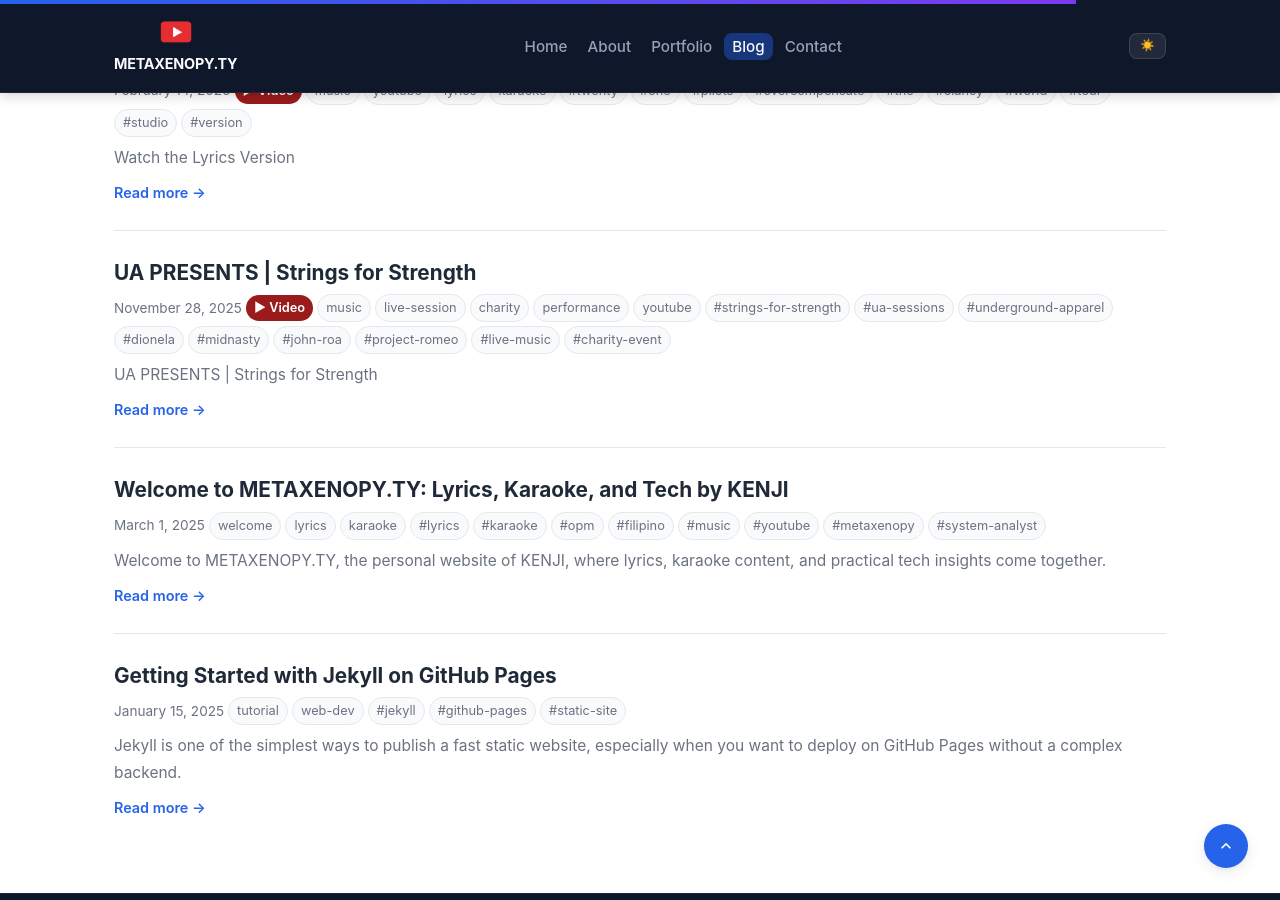
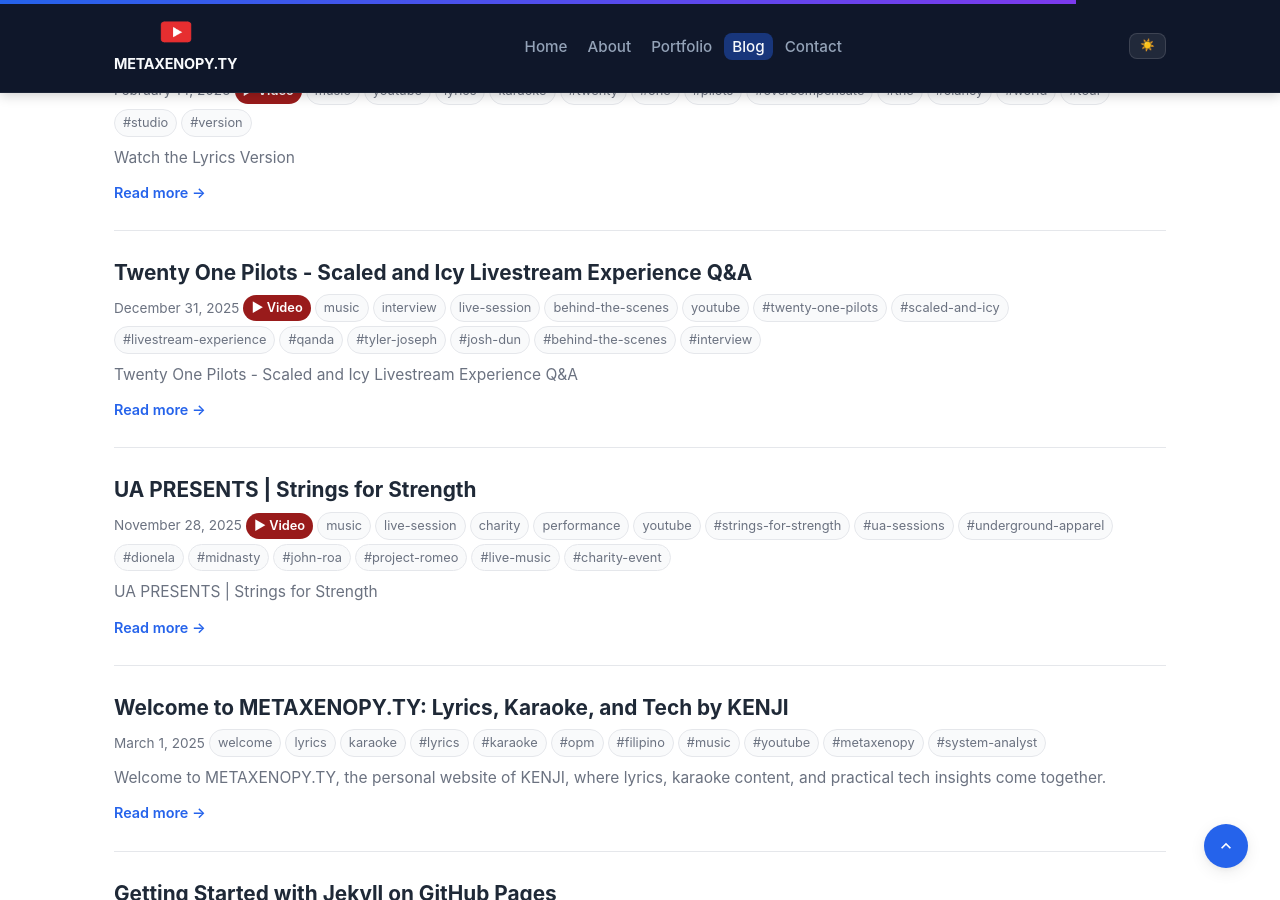
Before and after one commit to darzmackz/darzmackz.github.io, a Jekyll site: the page built from blog/index.html, in a window 1280 px wide and 900 px high, scrolled down 2064 px. Built offline with Jekyll 4.4.1, drawn with Linux system fonts in a browser that asks for light colours; some of the changed lines change nothing that is shown.

Commit message:
Update: Twenty One Pilots - Scaled and Icy Livestream Experience Q&A

````diff
--- a/_posts/2025-12-31-twenty-one-pilots-scaled-and-icy-livestream-experience-qa.md
+++ b/_posts/2025-12-31-twenty-one-pilots-scaled-and-icy-livestream-experience-qa.md
@@ -1,80 +1,50 @@
 ---
-layout: "post"
+layout: post
 title: "Twenty One Pilots - Scaled and Icy Livestream Experience Q&A"
 date: "2025-12-31 12:00:00 +0800"
-categories: ["music", "youtube"]
-tags: ["twenty", "one", "pilots", "scaled", "and", "icy", "livestream", "experience", "video", "metaxenopy"]
+categories: [music, interview, live-session, behind-the-scenes, youtube]
+tags: [twenty-one-pilots, scaled-and-icy, livestream-experience, qanda, tyler-joseph, josh-dun, behind-the-scenes, interview]
 youtube_id: "K_yXlukwaMY"
-description: "A structured draft post for Twenty One Pilots - Scaled and Icy Livestream Experience Q&A based on the available YouTube upload."
+description: "Go behind the scenes of the Scaled and Icy Livestream Experience with this exclusive Q&A featuring Tyler Joseph and Josh Dun—offering insight into their creativity, humor, and vision."
 seo_title: "Twenty One Pilots - Scaled and Icy Livestream Experience Q&A | METAXENOPY.TY"
-published: false
-status: "draft"
+status: "published"
+published: true
 ---
 
-## SOURCE_DATA
+# Twenty One Pilots - Scaled and Icy Livestream Experience Q&A
 
-- Final post title: Twenty One Pilots - Scaled and Icy Livestream Experience Q&A
-- Channel: METAXENOPY
-- Blog post date: 2025-12-31
-- Available video types: video
+There’s always more to a performance than what happens on stage—and this *Scaled and Icy Livestream Experience Q&A* offers a closer look behind the curtain. It’s a chance to hear directly from the minds behind the project and understand what went into creating such a unique experience.
 
-### Video Links
+Featuring **Tyler Joseph** and **Josh Dun**, this session brings out their personality, humor, and creative perspective, giving fans a deeper connection to the Livestream Experience.
 
-- Twenty One Pilots - Scaled and Icy Livestream Experience Q&A: https://www.youtube.com/watch?v=K_yXlukwaMY
+---
 
-### Source Description Snippets
+## Watch the Q&A Session
 
-- Twenty One Pilots - Scaled and Icy Livestream Experience Q&A: Go behind the scenes of the Twenty One Pilots Scaled and Icy Livestream Experience with this exclusive Q&A session featuring Tyler Joseph and Josh Dun. Whether you’re revisiting the Livestream Experience or watching for the first time, this Q&A offers a closer connection to Twenty One Pilots’ creativity, humor, and vision. PS: FOR TWENTY ONE PILOTS - SCALED AND ICY LIVESTREAM EXPERIENCE Since they
+Whether you're revisiting the Livestream Experience or discovering it for the first time, this Q&A provides valuable insight into the ideas and decisions that shaped it.
 
-## AI_DRAFT_PROMPT
+<iframe width="100%" height="400" src="https://www.youtube.com/embed/K_yXlukwaMY" frameborder="0" allowfullscreen></iframe>
 
-```text
-Create a unique blog post in Markdown.
+---
 
-Requirements:
-- Keep the title exactly: "Twenty One Pilots - Scaled and Icy Livestream Experience Q&A"
-- Use the blog post date exactly: 2025-12-31
-- Make it SEO-friendly but natural
-- Make it human, readable, and not robotic
-- Use the title as the main SEO topic naturally
-- Do not invent facts beyond the provided details
-- Write an engaging intro, not a generic one
-- Use clean section headings
-- Add a short natural closing paragraph
-- Make the article feel handcrafted and useful to readers
-- Avoid generic filler and repetitive phrasing
-- Do not mention anything about AI, automation, or draft generation
-- Focus naturally on the single available video
+## A Closer Look at the Creative Process
 
-Available source data:
-- Final post title: Twenty One Pilots - Scaled and Icy Livestream Experience Q&A
-- Channel: METAXENOPY
-- Site title: METAXENOPY.TY
-- Site author: Kent Harvey Plando
-- YouTube publish date: 2025-12-31
-- Available video types: video
+What makes this Q&A stand out is how it goes beyond surface-level discussion. It gives a glimpse into the thought process behind the visuals, the storytelling, and the overall concept of the Livestream Experience.
 
-Video sources:
-- Twenty One Pilots - Scaled and Icy Livestream Experience Q&A => https://www.youtube.com/watch?v=K_yXlukwaMY
+It’s not just about answering questions—it’s about understanding how creativity comes together in a project like this.
 
-Source description snippets:
-- Twenty One Pilots - Scaled and Icy Livestream Experience Q&A: Go behind the scenes of the Twenty One Pilots Scaled and Icy Livestream Experience with this exclusive Q&A session featuring Tyler Joseph and Josh Dun. Whether you’re revisiting the Livestream Experience or watching for the first time, this Q&A offers a closer connection to Twenty One Pilots’ creativity, humor, and vision. PS: FOR TWENTY ONE PILOTS - SCALED AND ICY LIVESTREAM EXPERIENCE Since they
+---
 
-Return the final answer in this exact order:
-1. SEO Title
-2. Excerpt/Description
-3. Categories
-4. Tags
-5. Markdown Content
+## Final Thoughts
 
-Formatting rules for your answer:
-- SEO Title: one line only
-- Excerpt/Description: one paragraph only
-- Categories: comma-separated list
-- Tags: comma-separated list
-- Markdown Content: full blog post only
-```
+The *Scaled and Icy Livestream Experience Q&A* adds another layer to the performance itself. It turns the experience into something more complete—offering both the art and the story behind it.
 
-## CONTENT
+---
 
-Paste the AI_DRAFT_PROMPT into ChatGPT, then replace this section with the final polished Markdown content.
+## Follow METAXENOPY on YouTube
+
+I also publish lyrics and karaoke content on the **METAXENOPY** YouTube channel.
+
+[Subscribe to METAXENOPY on YouTube](https://www.youtube.com/@metaxenopy?sub_confirmation=1)
+
+If you have a song request or topic idea, visit the [contact page]({{ '/contact/' | relative_url }}).
````
